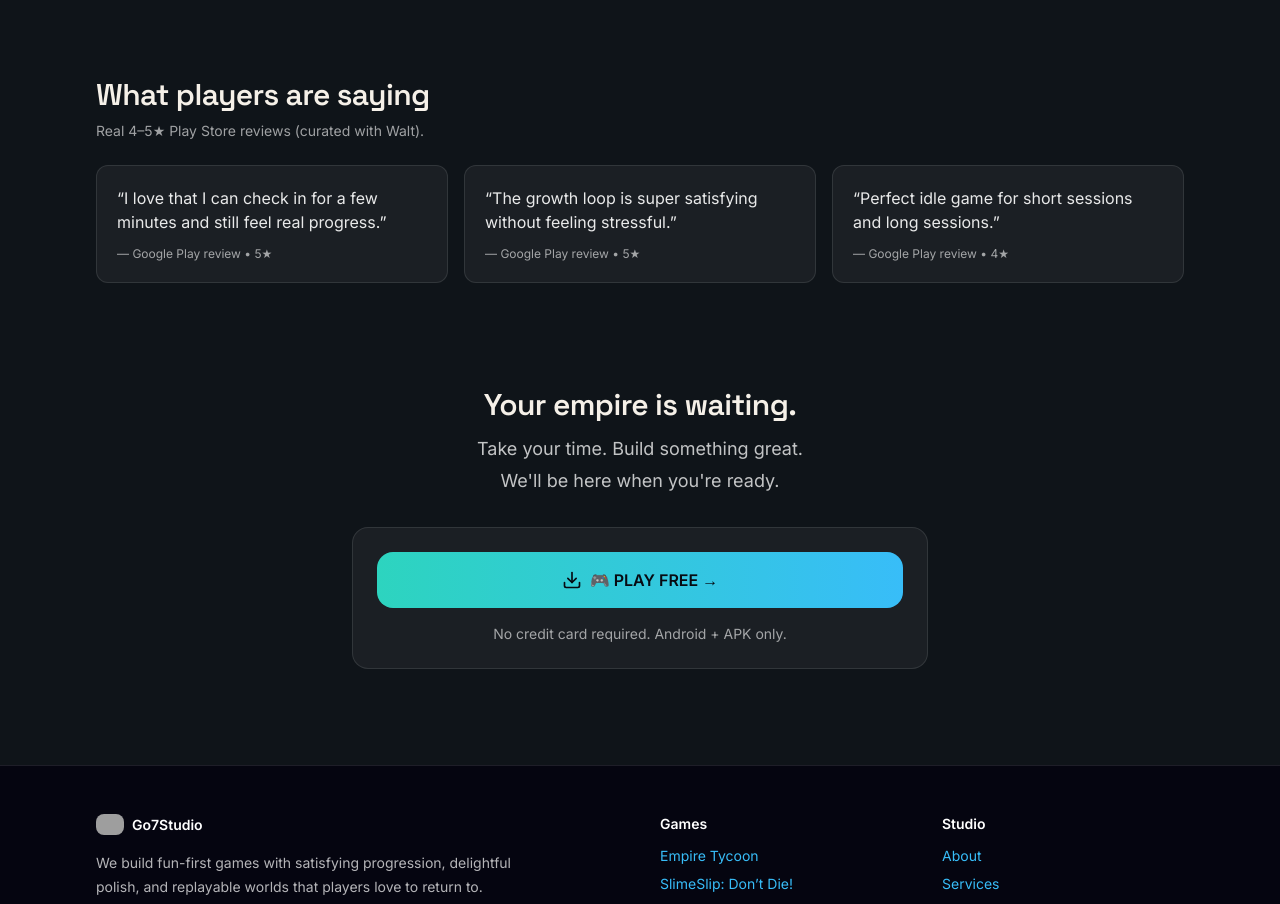
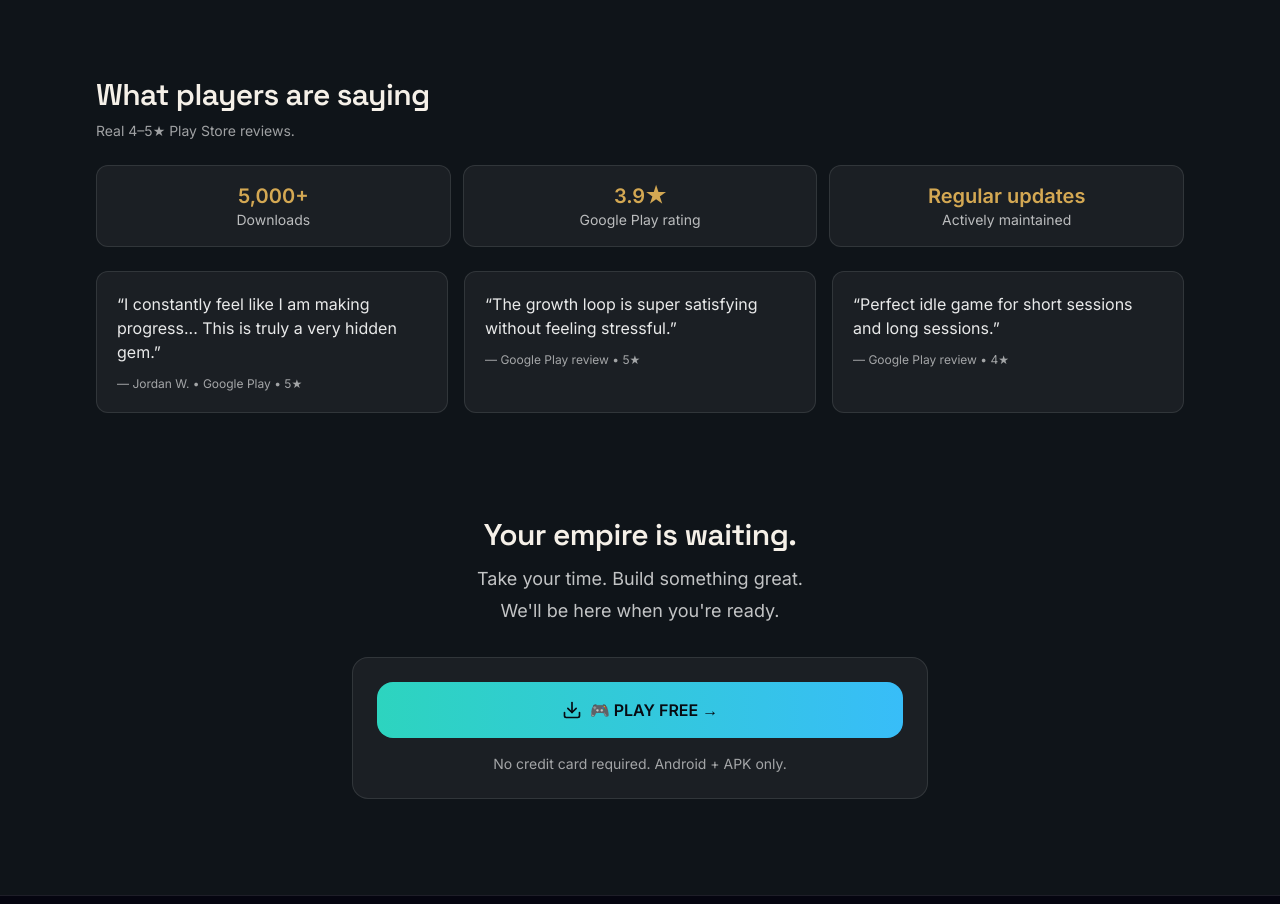
Before and after one commit to SteveMLC/go7studio-website, a Next.js app: page /games/empire-tycoon in a window 1280 px wide. Shown: the part 1780-2684 px from the top of the page. Built offline with nearby package versions, Linux system fonts and the light colour scheme; grey boxes are pictures that could not be loaded.

Commit message:
feat(empire-landing): add real review and social proof stats per Steve spec

```diff
--- a/src/app/games/empire-tycoon/page.tsx
+++ b/src/app/games/empire-tycoon/page.tsx
@@ -28,8 +28,8 @@ const moments = [
 
 const testimonials = [
   {
-    quote: "I love that I can check in for a few minutes and still feel real progress.",
-    source: "Google Play review • 5★",
+    quote: "I constantly feel like I am making progress... This is truly a very hidden gem.",
+    source: "Jordan W. • Google Play • 5★",
   },
   {
     quote: "The growth loop is super satisfying without feeling stressful.",
@@ -137,7 +137,23 @@ export default function EmpireTycoonLandingPage() {
 
       <section className="container-px py-12 sm:py-16">
         <h2 className="text-2xl font-semibold sm:text-3xl">What players are saying</h2>
-        <p className="mt-2 text-sm text-white/60">Real 4–5★ Play Store reviews (curated with Walt).</p>
+        <p className="mt-2 text-sm text-white/60">Real 4–5★ Play Store reviews.</p>
+
+        <div className="mt-6 grid gap-3 sm:grid-cols-3">
+          <div className="rounded-xl border border-white/10 bg-white/5 p-4 text-center">
+            <p className="text-xl font-semibold text-[#D4A853]">5,000+</p>
+            <p className="text-sm text-white/70">Downloads</p>
+          </div>
+          <div className="rounded-xl border border-white/10 bg-white/5 p-4 text-center">
+            <p className="text-xl font-semibold text-[#D4A853]">3.9★</p>
+            <p className="text-sm text-white/70">Google Play rating</p>
+          </div>
+          <div className="rounded-xl border border-white/10 bg-white/5 p-4 text-center">
+            <p className="text-xl font-semibold text-[#D4A853]">Regular updates</p>
+            <p className="text-sm text-white/70">Actively maintained</p>
+          </div>
+        </div>
+
         <div className="mt-6 grid gap-4 md:grid-cols-3">
           {testimonials.map((t, i) => (
             <blockquote key={i} className="rounded-xl border border-white/10 bg-white/5 p-5">
```
